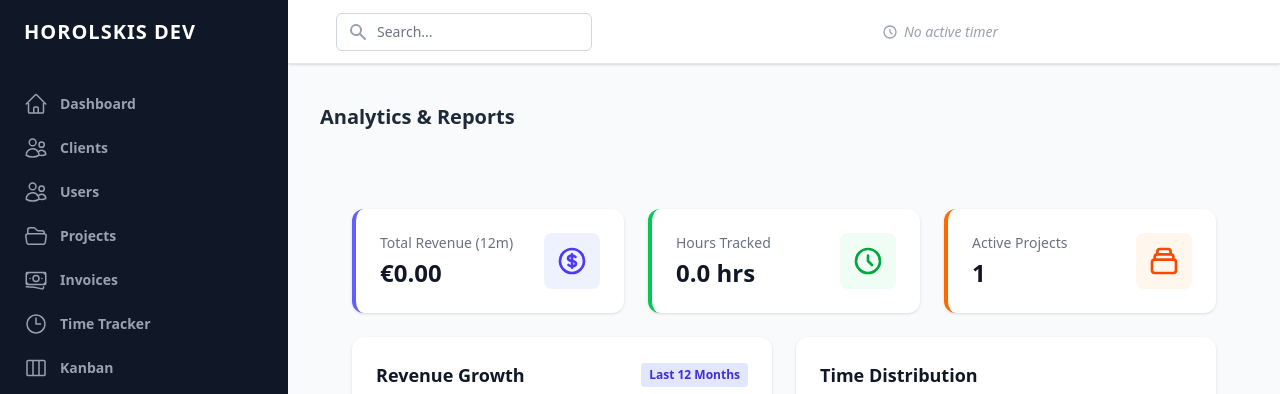
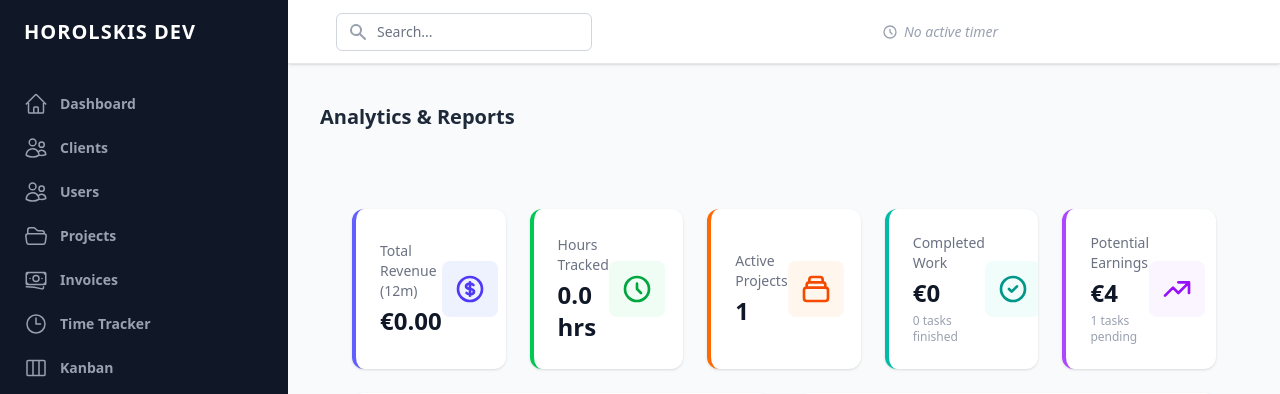
Before and after one commit to SHENiiDEV/horolskisdev, a Laravel app: page /reports in a window 1280 px wide. Shown: the top 394 px of the page. Run offline with Laravel 12, Linux system fonts and the light colour scheme; a user stored in the database is signed in; data comes from the database, SQL or seed files in the repository; tables that the repository leaves empty hold one stand-in row (values such as "Sample post"); style sheets or scripts are compiled from the project's sources.

Commit message:
feat: Add task financial reporting to the reports dashboard, displaying completed work and potential earnings.

```diff
--- a/app/Http/Controllers/ReportsController.php
+++ b/app/Http/Controllers/ReportsController.php
@@ -61,6 +61,35 @@ class ReportsController extends Controller
             ->orderByRaw('FIELD(day, "Monday", "Tuesday", "Wednesday", "Thursday", "Friday", "Saturday", "Sunday")')
             ->get();
 
+        // 4. Task Financials
+        $tasksData = \App\Models\Task::with('timeEntries')->get();
+
+        $doneCount = 0;
+        $doneValue = 0;
+        $potentialCount = 0;
+        $potentialValue = 0;
+
+        foreach ($tasksData as $task) {
+            if ($task->status === 'done') {
+                $doneCount++;
+                if ($task->pricing_type === 'fixed') {
+                    $doneValue += $task->rate;
+                } else {
+                    // For hourly, use actual tracked time
+                    $hours = $task->timeEntries->sum('duration') / 3600;
+                    $doneValue += $task->rate * $hours;
+                }
+            } else {
+                $potentialCount++;
+                if ($task->pricing_type === 'fixed') {
+                    $potentialValue += $task->rate;
+                } else {
+                    // For pending/in_progress, use estimated hours
+                    $potentialValue += $task->rate * $task->estimated_hours;
+                }
+            }
+        }
+
         return response()->json([
             'income' => [
                 'labels' => $months,
@@ -73,6 +102,12 @@ class ReportsController extends Controller
             'days' => [
                 'labels' => $daysData->pluck('day'),
                 'data' => $daysData->pluck('count')
+            ],
+            'tasks' => [
+                'done_count' => $doneCount,
+                'done_value' => round($doneValue, 2),
+                'potential_count' => $potentialCount,
+                'potential_value' => round($potentialValue, 2)
             ]
         ]);
     }
--- a/resources/views/reports/index.blade.php
+++ b/resources/views/reports/index.blade.php
@@ -6,7 +6,7 @@
     </x-slot>
 
     <div class="py-12" x-data="{
-        stats: { income: 0, hours: 0, active_projects: 0 },
+        stats: { income: 0, hours: 0, active_projects: 0, done_value: 0, done_count: 0, potential_value: 0, potential_count: 0 },
         init() {
             fetch('{{ route('reports.data') }}')
                 .then(response => response.json())
@@ -15,6 +15,11 @@
                     this.stats.income = data.income.data.reduce((a, b) => parseFloat(a) + parseFloat(b), 0).toFixed(2);
                     this.stats.hours = data.projects.data.reduce((a, b) => parseFloat(a) + parseFloat(b), 0).toFixed(1);
                     this.stats.active_projects = data.projects.labels.length;
+
+                    this.stats.done_value = data.tasks.done_value;
+                    this.stats.done_count = data.tasks.done_count;
+                    this.stats.potential_value = data.tasks.potential_value;
+                    this.stats.potential_count = data.tasks.potential_count;
 
                     // Initialize Charts
                     this.initIncomeChart(data.income);
@@ -126,7 +131,7 @@
         <div class="max-w-7xl mx-auto sm:px-6 lg:px-8 space-y-6">
 
             <!-- Stats Cards -->
-            <div class="grid grid-cols-1 md:grid-cols-3 gap-6">
+            <div class="grid grid-cols-1 md:grid-cols-2 lg:grid-cols-3 xl:grid-cols-5 gap-6">
                 <!-- Total Income -->
                 <div
                     class="bg-white overflow-hidden shadow-sm sm:rounded-xl p-6 border-l-4 border-indigo-500 flex items-center justify-between">
@@ -171,6 +176,40 @@
                         </svg>
                     </div>
                 </div>
+
+                <!-- Completed Tasks Value -->
+                <div
+                    class="bg-white overflow-hidden shadow-sm sm:rounded-xl p-6 border-l-4 border-teal-500 flex items-center justify-between">
+                    <div>
+                        <p class="text-sm font-medium text-gray-500">Completed Work</p>
+                        <h3 class="text-2xl font-bold text-gray-900 mt-1">€<span x-text="stats.done_value"></span></h3>
+                        <p class="text-xs text-gray-400 mt-1"><span x-text="stats.done_count"></span> tasks finished</p>
+                    </div>
+                    <div class="p-3 bg-teal-50 rounded-lg text-teal-600">
+                        <svg class="w-8 h-8" fill="none" viewBox="0 0 24 24" stroke="currentColor">
+                            <path stroke-linecap="round" stroke-linejoin="round" stroke-width="2"
+                                d="M9 12l2 2 4-4m6 2a9 9 0 11-18 0 9 9 0 0118 0z" />
+                        </svg>
+                    </div>
+                </div>
+
+                <!-- Potential Earnings -->
+                <div
+                    class="bg-white overflow-hidden shadow-sm sm:rounded-xl p-6 border-l-4 border-purple-500 flex items-center justify-between">
+                    <div>
+                        <p class="text-sm font-medium text-gray-500">Potential Earnings</p>
+                        <h3 class="text-2xl font-bold text-gray-900 mt-1">€<span x-text="stats.potential_value"></span>
+                        </h3>
+                        <p class="text-xs text-gray-400 mt-1"><span x-text="stats.potential_count"></span> tasks pending
+                        </p>
+                    </div>
+                    <div class="p-3 bg-purple-50 rounded-lg text-purple-600">
+                        <svg class="w-8 h-8" fill="none" viewBox="0 0 24 24" stroke="currentColor">
+                            <path stroke-linecap="round" stroke-linejoin="round" stroke-width="2"
+                                d="M13 7h8m0 0v8m0-8l-8 8-4-4-6 6" />
+                        </svg>
+                    </div>
+                </div>
             </div>
 
             <!-- Charts Grid -->
```
